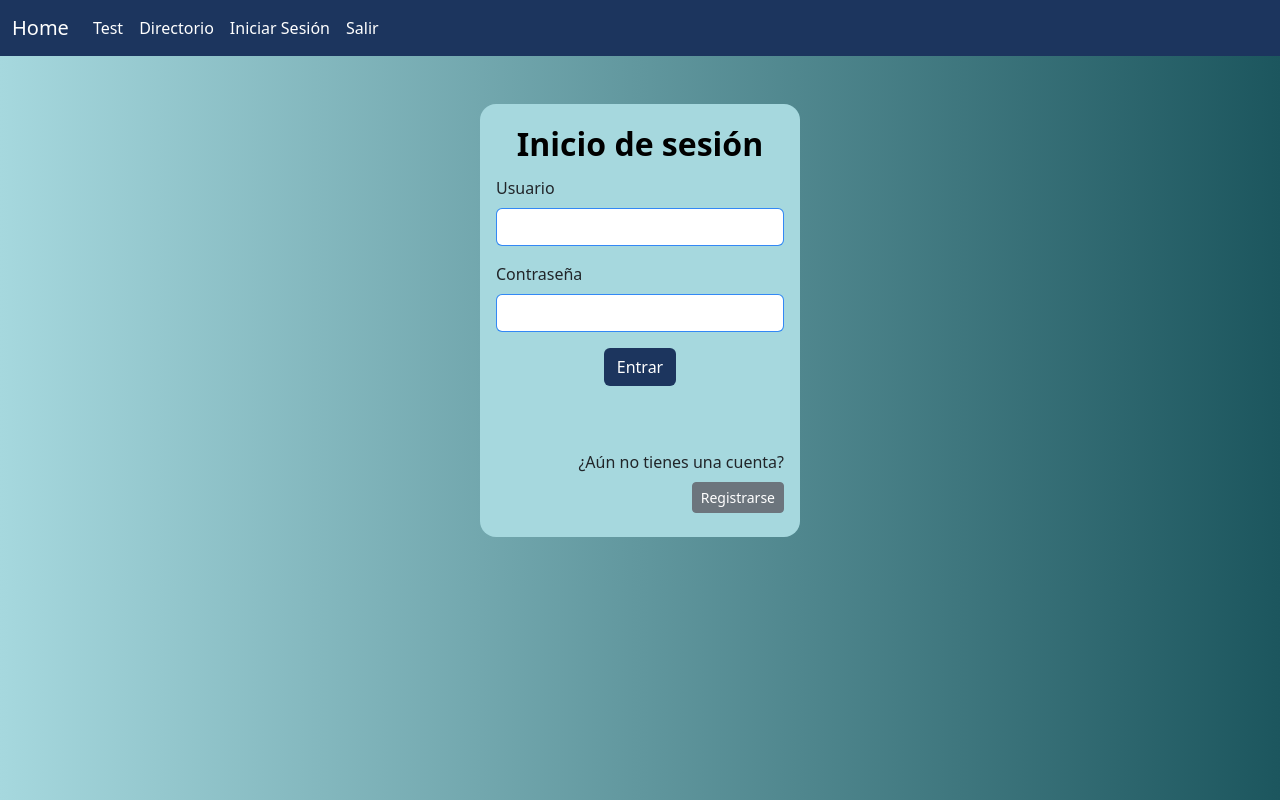
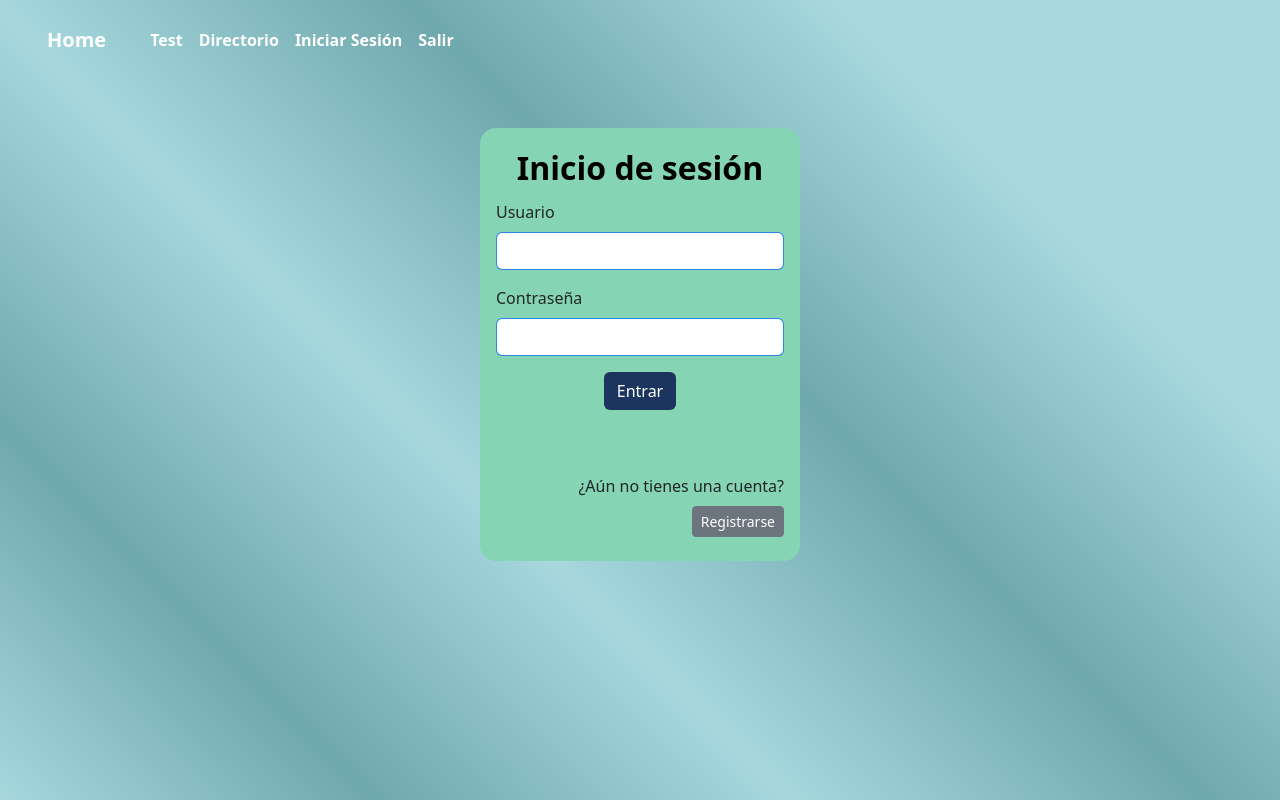
Before and after one commit to Yimluri/PI_Flask, a Flask app: page /inicioS in a window 1280 px wide. Run offline with Flask 3, Linux system fonts and the light colour scheme; some libraries are stand-ins or nearby versions.

Commit message:
actualizacion1

```diff
--- a/Templates/directorioM.html
+++ b/Templates/directorioM.html
@@ -32,4 +32,6 @@
 </div>
 </div>
 </div>
+
+
 {%endblock%}
--- a/Templates/inicioS.html
+++ b/Templates/inicioS.html
@@ -2,7 +2,7 @@
 {%extends "plantilla.html"%}
 
 {%block body%}
-    <div class="container-lg mt-5 mb-5 w-25 p-3 border-opacity-75 rounded-4" style="background-color: #A6D8DE;">
+    <div class="container-lg mt-5 mb-5 w-25 p-3 border-opacity-75 rounded-4" style="background-color: #85d4b3;">
         <label for="formGroupExampleInput" class="form-label fs-2 text-black fw-semibold" style="display: flex; justify-content: center;">Inicio de sesión</label>
         <form>
             <div class="mb-3">
--- a/Templates/plantilla.html
+++ b/Templates/plantilla.html
@@ -12,7 +12,7 @@
 </head>
 
 <body class="bg-dark.bg-gradient">
-    <nav class="navbar navbar-expand-lg" style="background-color: #1C355E;">
+    <nav class="navbar navbar-expand-lg">
         <div class="container-fluid">
           <a class="navbar-brand text-white" href="/">Home</a>
           <button class="navbar-toggler" type="button" data-bs-toggle="collapse" data-bs-target="#navbarNav" aria-controls="navbarNav" aria-expanded="false" aria-label="Toggle navigation">
--- a/static/cssinicioS.css
+++ b/static/cssinicioS.css
@@ -1,3 +1,24 @@
 body {
-    background: linear-gradient(to left, #1c565e, #A6D8DE);
-  }
+  background: rgb(166,216,222);
+  background: linear-gradient(45deg, rgba(166,216,222,1) 0%, rgba(111,168,173,1) 18%, rgba(166,216,222,1) 38%, rgba(111,168,173,1) 58%, rgba(166,216,222,1) 78%);
+}
+
+
+  .navbar {
+    background: none;
+    padding: 15px;
+    display: flex;
+    justify-content: space-around;
+}
+
+.navbar a {
+    text-decoration: none;
+    color: white;
+    font-weight: bold;
+    padding: 10px 20px;
+}
+
+.navbar a:hover {
+    background-color: rgba(255, 255, 255, 0.2);
+    border-radius: 5px;
+}
--- a/static/respuestas.css
+++ b/static/respuestas.css
@@ -1,6 +1,27 @@
 body {
-    background-color: #e0f7fa;
-}
+    background: rgb(166,216,222);
+    background: linear-gradient(45deg, rgba(166,216,222,1) 0%, rgba(111,168,173,1) 18%, rgba(166,216,222,1) 38%, rgba(111,168,173,1) 58%, rgba(166,216,222,1) 78%);
+  }
+
+
+    .navbar {
+      background: none;
+      padding: 15px;
+      display: flex;
+      justify-content: space-around;
+  }
+
+  .navbar a {
+      text-decoration: none;
+      color: white;
+      font-weight: bold;
+      padding: 10px 20px;
+  }
+
+  .navbar a:hover {
+      background-color: rgba(255, 255, 255, 0.2);
+      border-radius: 5px;
+  }
 .results-container {
     max-width: 600px;
     margin: auto;
--- a/static/test.css
+++ b/static/test.css
@@ -1,6 +1,27 @@
 body {
-    background-color: #e0f7fa;
+    background: rgb(166,216,222);
+    background: linear-gradient(45deg, rgba(166,216,222,1) 0%, rgba(111,168,173,1) 18%, rgba(166,216,222,1) 38%, rgba(111,168,173,1) 58%, rgba(166,216,222,1) 78%);
+    height: 100vh;
 }
+    .navbar {
+      background: none;
+      padding: 15px;
+      display: flex;
+      justify-content: space-around;
+  }
+
+  .navbar a {
+      text-decoration: none;
+      color: white;
+      font-weight: bold;
+      padding: 10px 20px;
+  }
+
+  .navbar a:hover {
+      background-color: rgba(255, 255, 255, 0.2);
+      border-radius: 5px;
+  }
+
 .test-container {
     max-width: 600px;
     margin: auto;
```
Also changed, not shown: Templates/registromed.html (+38 -6 lines).
